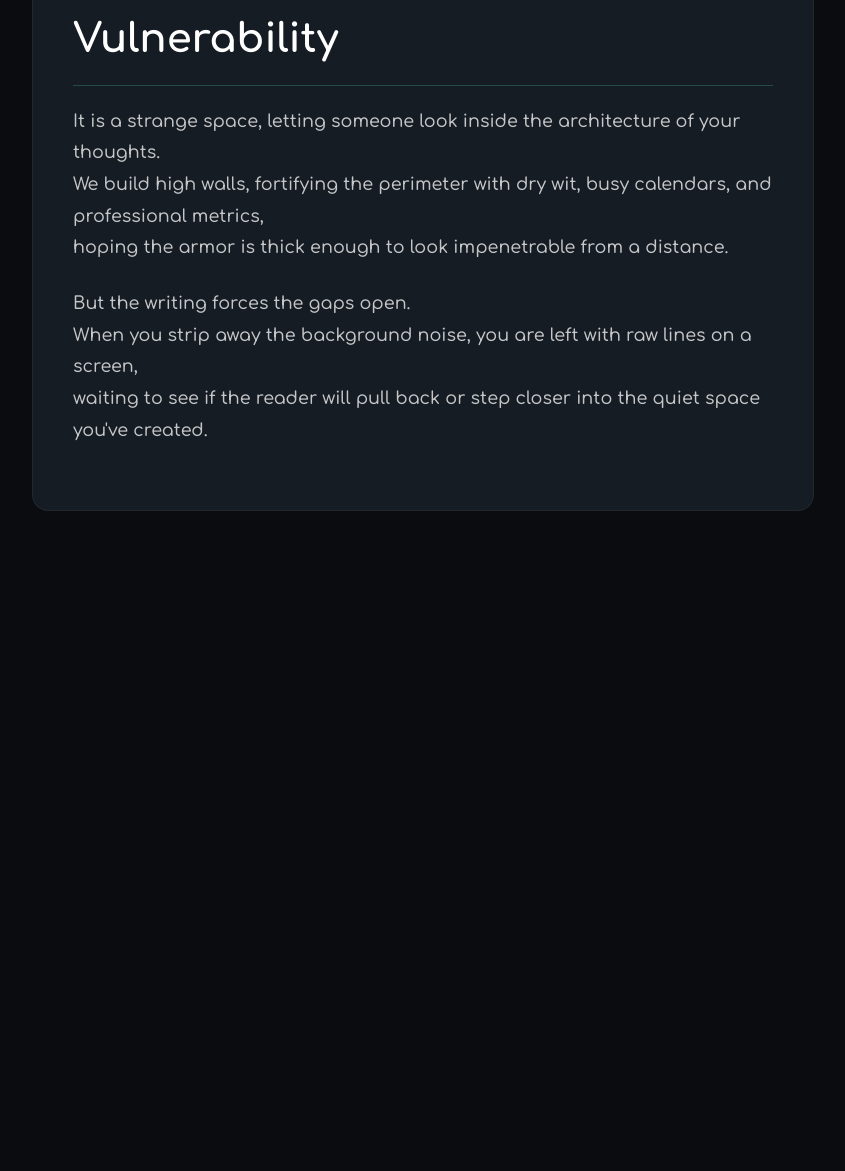
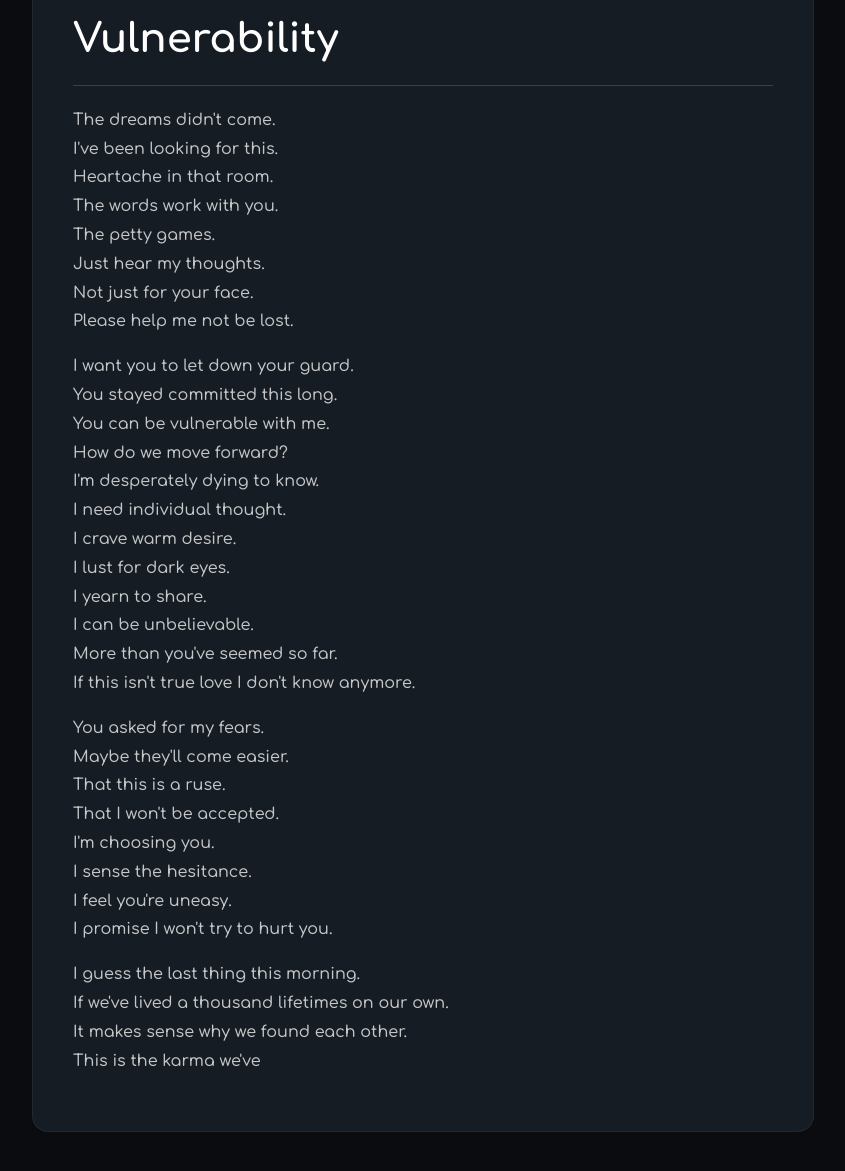
Before and after one commit to malina1521/the-forge, a plain HTML site: page writing/vulnerability.html in a window 1280 px wide. Shown: the part 145-1316 px from the top of the page, without its empty margins (217-1062 px from the left). Before the commit the page ends 800 px from the top, so only its background shows below. Drawn offline with Linux system fonts and the light colour scheme.

Commit message:
Update vulnerability.html

```diff
--- a/writing/vulnerability.html
+++ b/writing/vulnerability.html
@@ -11,7 +11,6 @@
         nav a { color: #66fcf1; text-decoration: none; font-size: 0.9rem; letter-spacing: 1px; }
         nav a:hover { text-decoration: underline; }
         h1 { color: #ffffff; font-size: 2.5rem; margin-top: 30px; margin-bottom: 20px; border-bottom: 1px solid rgba(102, 252, 241, 0.2); padding-bottom: 10px; }
-        p { font-size: 1.1rem; margin-bottom: 1.5rem; }
     </style>
 </head>
 <body>
@@ -23,20 +22,47 @@
 
         <main>
             <h1>Vulnerability</h1>
+
             <article>
                 <p>
-                    It is a strange space, letting someone look inside the architecture of your thoughts.<br>
-                    We build high walls, fortifying the perimeter with dry wit, busy calendars, and professional metrics,<br>
-                    hoping the armor is thick enough to look impenetrable from a distance.
+                    The dreams didn't come.<br>
+                    I've been looking for this.<br>
+                    Heartache in that room.<br>
+                    The words work with you.<br>
+                    The petty games.<br>
+                    Just hear my thoughts.<br>
+                    Not just for your face.<br>
+                    Please help me not be lost.
                 </p>
+
                 <p>
-                    But the writing forces the gaps open.<br>
-                    When you strip away the background noise, you are left with raw lines on a screen,<br>
-                    waiting to see if the reader will pull back or step closer into the quiet space you've created.
+                    I want you to let down your guard.<br>
+                    You stayed committed this long.<br>
+                    You can be vulnerable with me.<br>
+                    How do we move forward?<br>
+                    I'm desperately dying to know.<br>
+                    I need individual thought.<br>
+                    I crave warm desire.<br>
+                    I lust for dark eyes.<br>
+                    I yearn to share.<br>
+                    I can be unbelievable.<br>
+                    More than you've seemed so far.<br>
+                    If this isn't true love I don't know anymore.
                 </p>
-            </article>
-        </main>
-    </div>
 
-</body>
-</html>
+                <p>
+                    You asked for my fears.<br>
+                    Maybe they'll come easier.<br>
+                    That this is a ruse.<br>
+                    That I won't be accepted.<br>
+                    I'm choosing you.<br>
+                    I sense the hesitance.<br>
+                    I feel you're uneasy.<br>
+                    I promise I won't try to hurt you.
+                </p>
+
+                <p>
+                    I guess the last thing this morning.<br>
+                    If we've lived a thousand lifetimes on our own.<br>
+                    It makes sense why we found each other.<br>
+                    This is the karma we've
```
